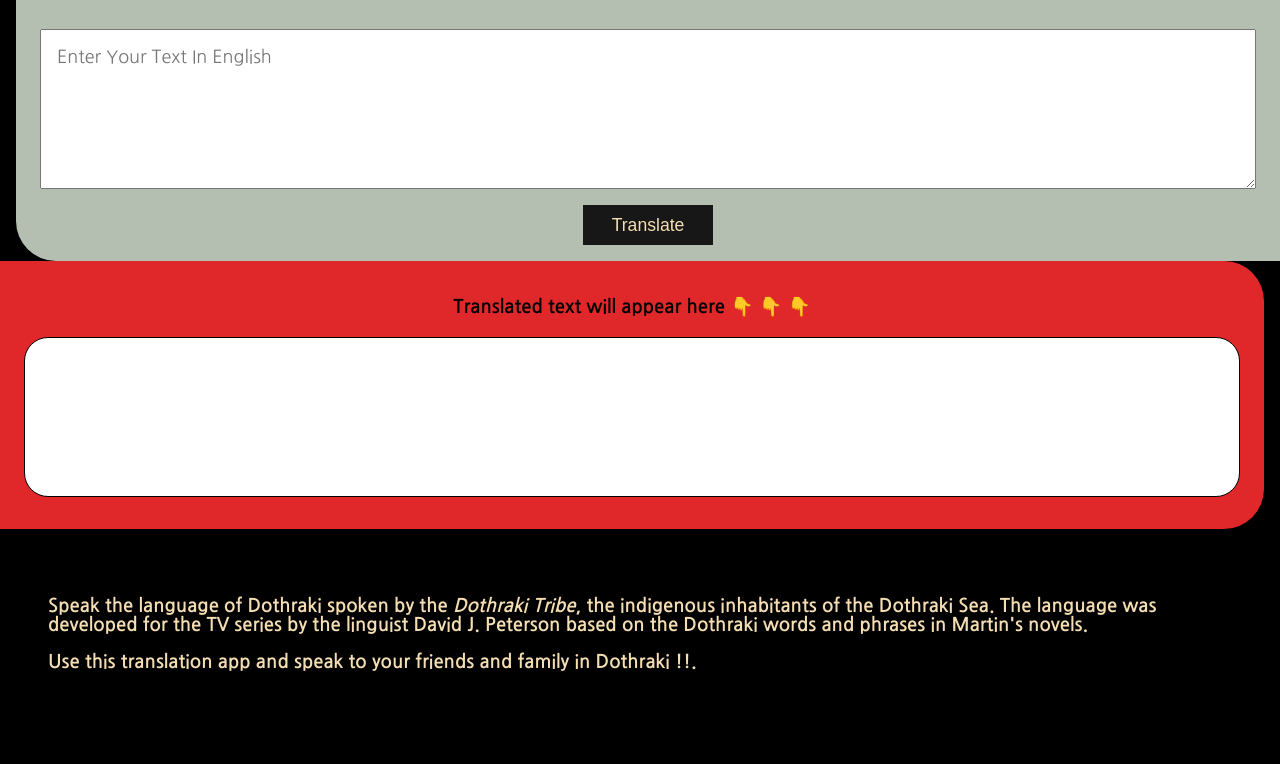
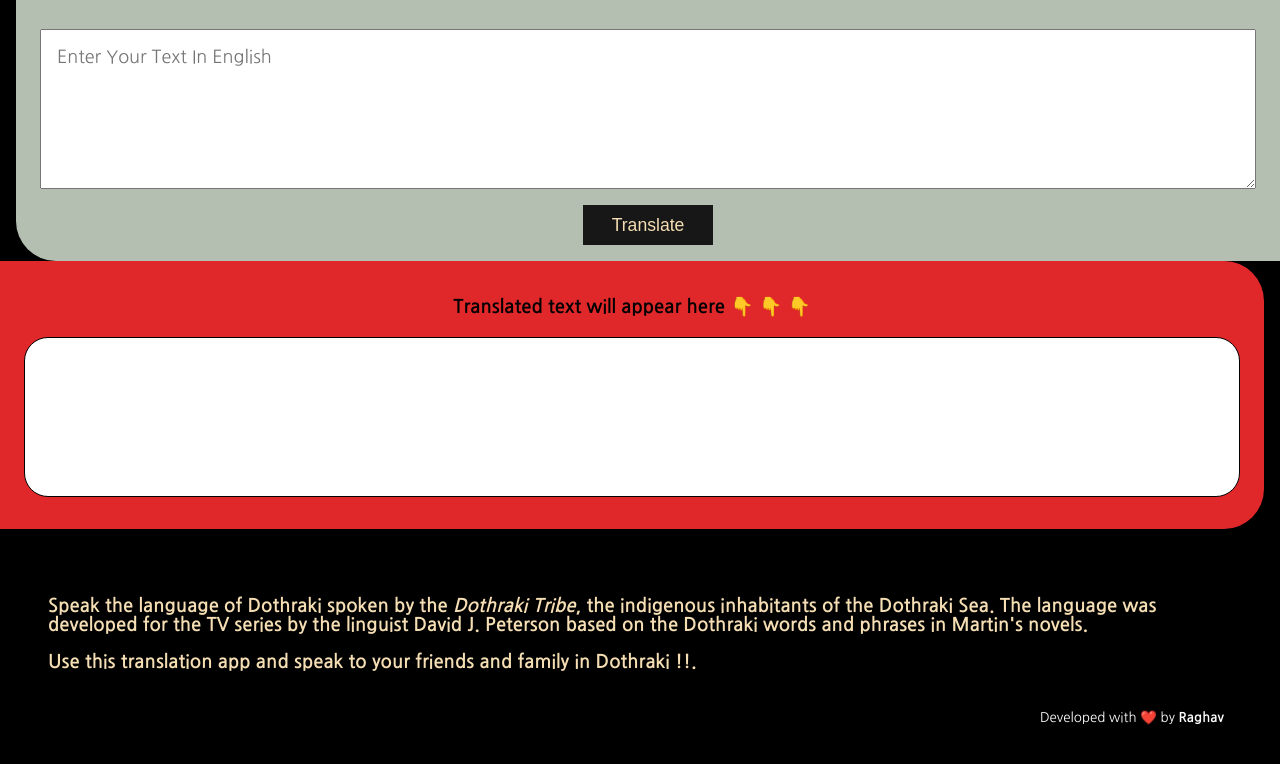
Before and after one commit to raghav6202/Game-Of-Thrones-Translator, a plain HTML site: page index.html in a window 1280 px wide. Shown: the part 644-1408 px from the top of the page. Before the commit the page ends 1382 px from the top, so only its background shows below. Drawn offline with nearby package versions, Linux system fonts and the light colour scheme.

Commit message:
add;credits

```diff
--- a/index.html
+++ b/index.html
@@ -72,7 +72,9 @@ It is an adaptation of A Song of Ice and Fire, a series of fantasy novels by Geo
    <h3>Use this translation app and speak to your friends and family in <strong>Dothraki !!</strong>.
   </h3>
 
-
+  <div class="foot-small">
+    <small>Developed with ❤️ by <b>Raghav</b></small>
+    </div>
 
 </footer>
 
--- a/style_got.css
+++ b/style_got.css
@@ -180,3 +180,11 @@ box-shadow: 0 7px 0 -2px #f85959,
     color: wheat;
     padding: 3rem;
 }
+
+.foot-small
+{
+    text-align: right;
+    color: white;
+    padding: 1rem;
+    padding-right: 0.5rem;
+}
```
